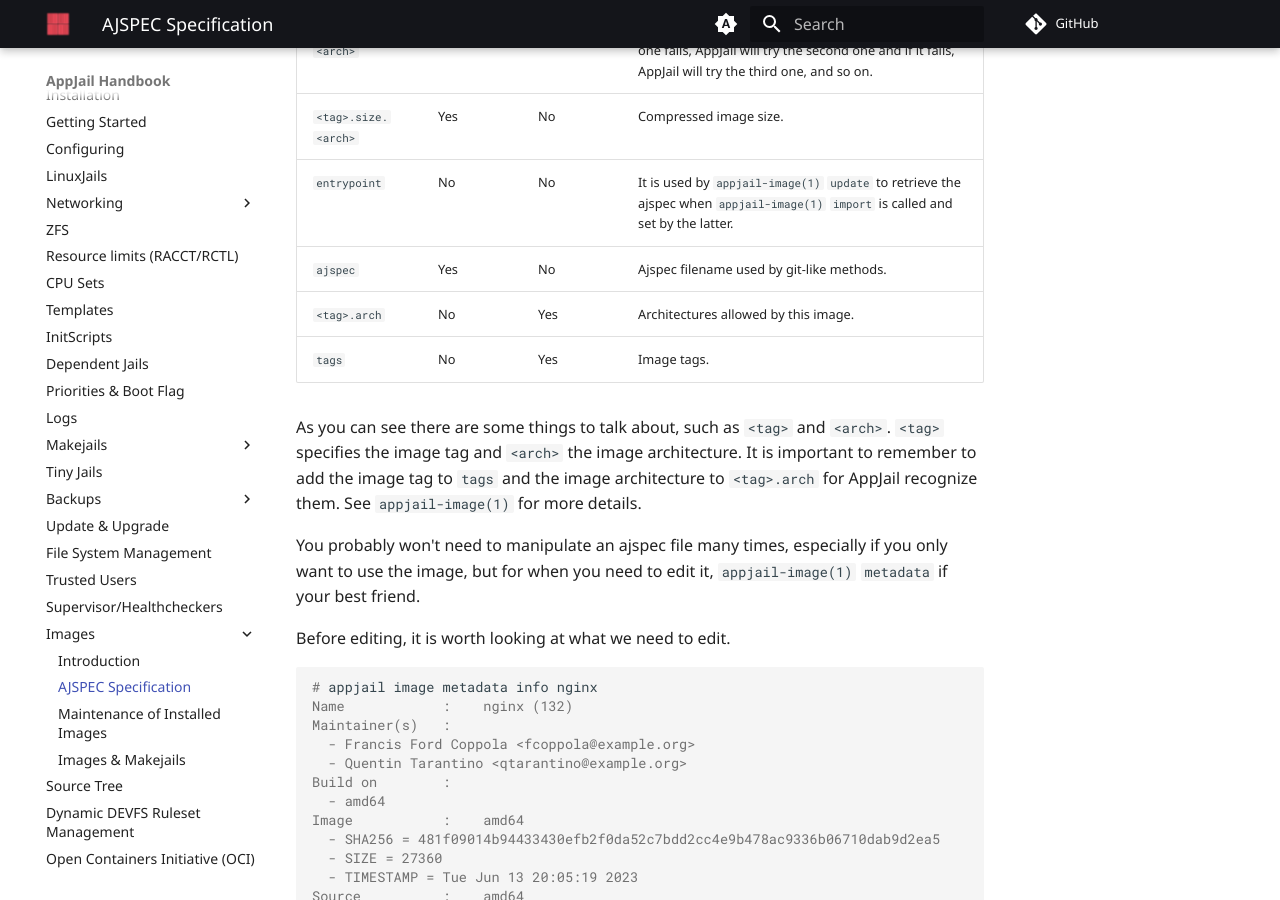
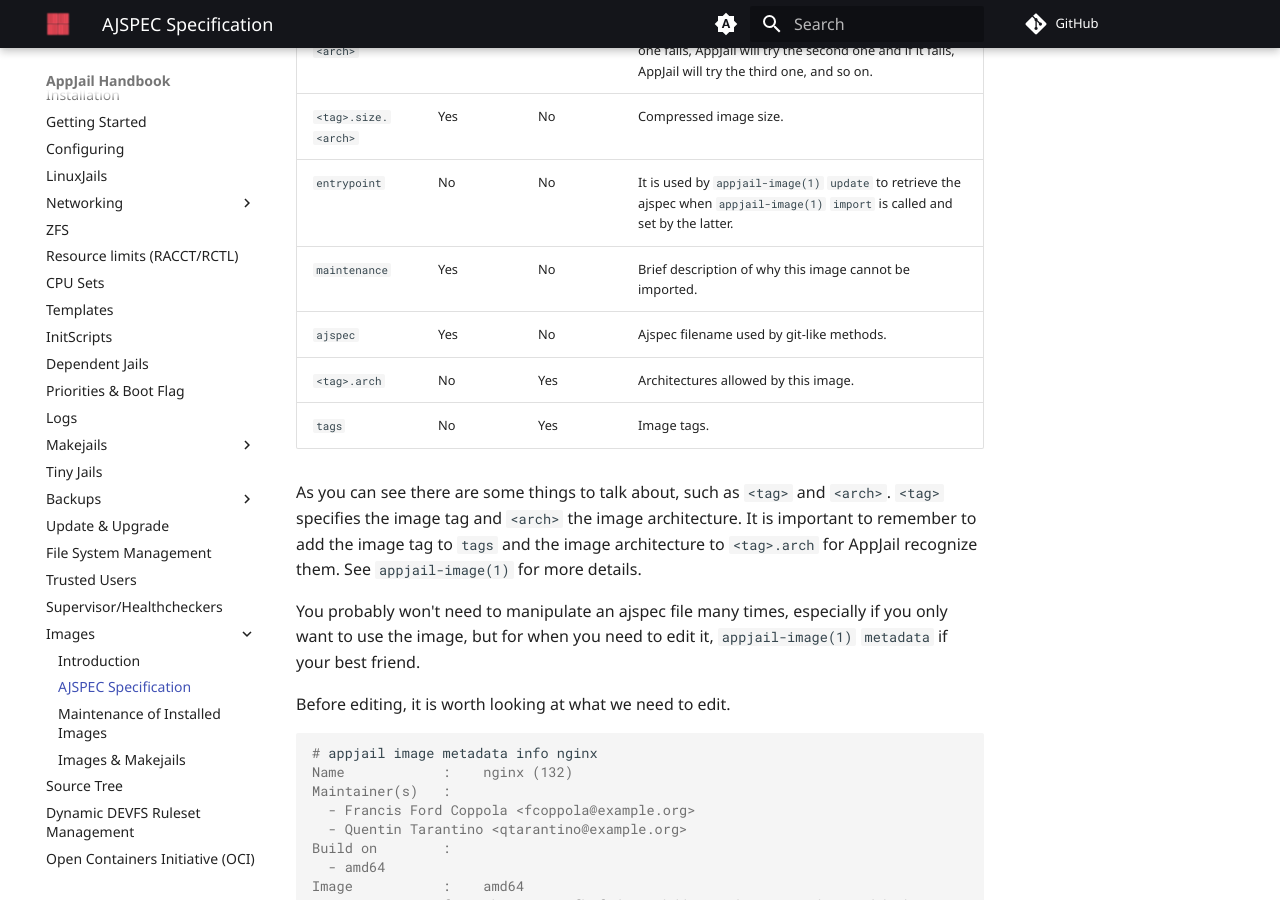
Before and after one commit to DtxdF/AppJail.docs, an MkDocs documentation site: the page built from docs/images/ajspec.md, in a window 1280 px wide and 900 px high, scrolled down 891 px. Built offline with MkDocs 1.6.1 and Material for MkDocs 9.7.7, drawn with Linux system fonts in a browser that asks for light colours; comment, search, counter and statistics services are not loaded.

Commit message:
Add `maintenance` parameter to AJSPEC

```diff
--- a/docs/images/ajspec.md
+++ b/docs/images/ajspec.md
@@ -14,6 +14,7 @@ The following table shows detailed information about ajspec parameters. The `Opt
 | `<tag>.source.<arch>` | No | Yes | Sites where the image will be downloaded. If the first one fails, AppJail will try the second one and if it fails, AppJail will try the third one, and so on. |
 | `<tag>.size.<arch>` | Yes | No | Compressed image size. |
 | `entrypoint` | No | No | It is used by `appjail-image(1)` `update` to retrieve the ajspec when `appjail-image(1)` `import` is called and set by the latter. |
+| `maintenance` | Yes | No | Brief description of why this image cannot be imported. |
 | `ajspec` | Yes | No | Ajspec filename used by git-like methods. |
 | `<tag>.arch` | No | Yes | Architectures allowed by this image. |
 | `tags` | No | Yes | Image tags. |
```
